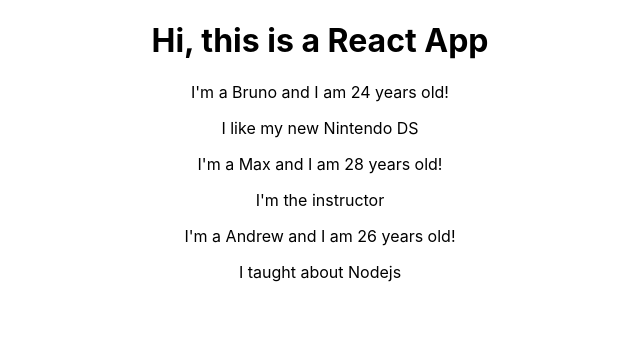
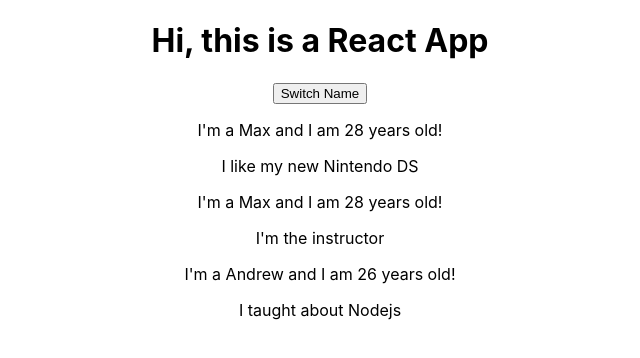
Before and after one commit to brunv/React-Redux-Complete, a React (Create React App) app in the folder Maximiliam - React Complete Guide/01-base-features/: page / in a window 1280 px wide. Shown: the top 358 px of the page, without its empty margins (320-960 px from the left). Built offline with nearby package versions, Linux system fonts and the light colour scheme.

Commit message:
setting up state

```diff
--- a/Maximiliam - React Complete Guide/01-base-features/src/App.js
+++ b/Maximiliam - React Complete Guide/01-base-features/src/App.js
@@ -11,13 +11,26 @@ import Person from './Person/Person.js';
 // }
 
 class App extends React.Component {
+    state = {
+        persons: [
+            { name: 'Max', age: 28 },
+            { name: 'Stephen', age: 29 },
+            { name: 'Andrew', age: 26 },
+        ]
+    }
+
     render() {
         return (
             <div className="App">
                 <h1>Hi, this is a React App</h1>
-                <Person name="Bruno" age="24"> I like my new Nintendo DS</Person>
+                <button>Switch Name</button>
+                <Person
+                    name={this.state.persons[0].name}
+                    age={this.state.persons[0].age}>
+                    I like my new Nintendo DS
+                </Person>
                 <Person name="Max" age="28">I'm the instructor</Person>
-                <Person name="Andrew" age="26">I taught about Nodejs</Person >
+                <Person name="Andrew" age="26">I taught about Nodejs</Person>
             </div>
         );
 
```
